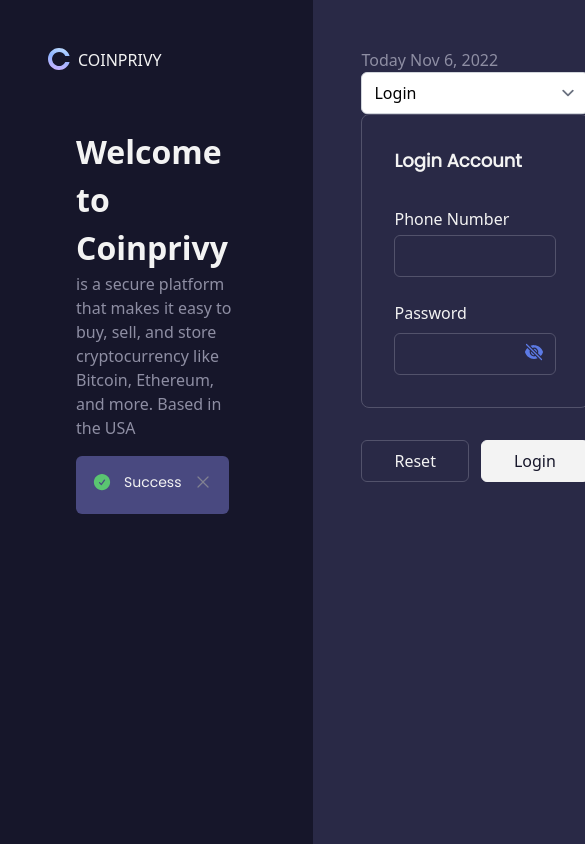
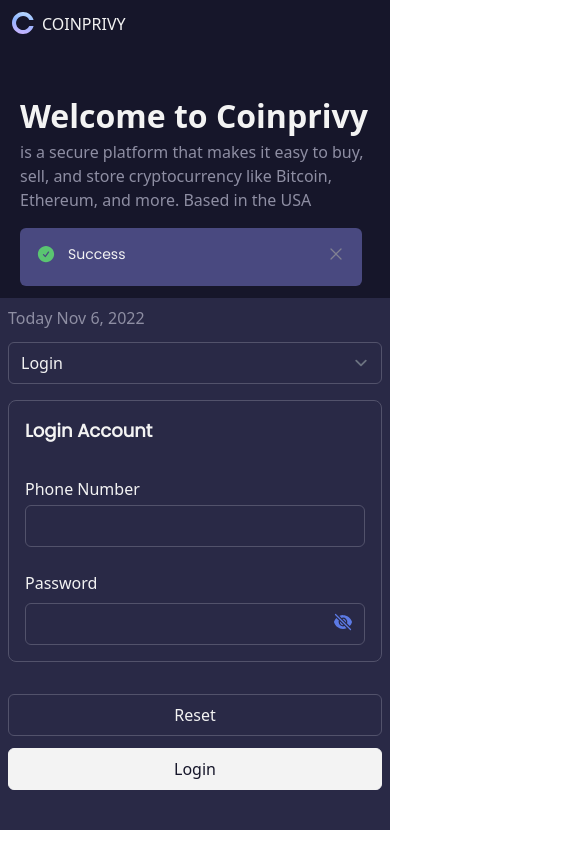
Before and after one commit to husenEF/next-simple-dekstop, a Next.js app: page /auth in a window 390 px wide. Shown: the top 844 px of the page, 585 px wide, since content can reach past the window. Built offline with nearby package versions, Linux system fonts and the light colour scheme.

Commit message:
finish implement layout and responsive

```diff
--- a/pages/auth/index.jsx
+++ b/pages/auth/index.jsx
@@ -1,11 +1,10 @@
 import { useEffect, useState } from 'react';
 
-import Logo from '../../src/components/Icons/Logo';
 import { formatDate } from '../../src/utils/format';
 import classNames from '../../src/utils/classNames';
 import LoginForm from '../../src/pages/auth/Login';
 import RegistrationForm from '../../src/pages/auth/Registration';
-import Alert from '../../src/components/Alert';
+import MainLayout from '../../src/components/Layout';
 
 const AuthPage = (props) => {
   const [tabs] = useState([
@@ -28,40 +27,31 @@
     if (activeTab === null) {
       setActive(tabs[0]);
     }
-  }, [activeTab, tabs]);
+  }, [activeTab]);
 
   return (
-    <div className="flex h-screen">
-      <div className="bg-bg-primary flex-1 max-w-xl p-12">
-        <h1 className="text-basic-primary flex">
-          <Logo className="mr-2" />
-          COINPRIVY
-        </h1>
-        <div className="mt-14 px-7">
-          <h2 className="text-basic-primary text-[32px] font-semibold">
-            Welcome to{'\r\n'}Coinprivy
-          </h2>
-          <p className="text-basic-secondary">
-            is a secure platform that makes it easy to buy, sell, and store
-            cryptocurrency like Bitcoin, Ethereum, and more. Based in the USA
-          </p>
-          <Alert className="mr-2" />
-        </div>
-      </div>
-      <div className="bg-bg-secondary flex-auto p-12">
+    <MainLayout>
       <h3 className="text-basic-secondary">
         Today {formatDate(new Date(), 'MMM d, yyyy')}
       </h3>
 
       <div className="tabs">
-          <div className="sm:hidden">
+        <div className="sm:hidden mt-3">
           <select
             id="tabs"
             name="tabs"
-              className="block w-full rounded-md border-gray-300 py-2 pl-3 pr-10 text-base focus:border-indigo-500 focus:outline-none focus:ring-indigo-500 sm:text-sm"
-              defaultValue={activeTab?.name}>
+            className="block mb-4 w-full rounded-md bg-transparent text-basic-primary border-basic-stroke py-2 pl-3 pr-10 text-base focus:border-indigo-500 focus:outline-none focus:ring-indigo-500 sm:text-sm"
+            defaultValue={activeTab?.name}
+            onChange={(e) => {
+              const tab = tabs.find((t) => t.id === e.target.value);
+              console.log({ tab });
+              handleTab(tab);
+            }}
+          >
             {tabs.map((tab) => (
-                <option key={tab.name}>{tab.name}</option>
+              <option key={tab.id} value={tab.id} className="bg-bg-thriary">
+                {tab.name}
+              </option>
             ))}
           </select>
         </div>
@@ -81,9 +71,7 @@
                       ? "before:left-0 before:content-[' '] before:absolute before:bottom-0 before:w-full before:h-[4px] before:bg-gradient-to-r before:from-accent-secondary before:to-accent-primary"
                       : '',
                   )}
-                    aria-current={
-                      activeTab?.id === tab.id ? 'page' : undefined
-                    }>
+                  aria-current={activeTab?.id === tab.id ? 'page' : undefined}>
                   {tab.name}
                 </button>
               ))}
@@ -95,8 +83,7 @@
           {activeTab?.id === 'registration' && <RegistrationForm />}
         </div>
       </div>
-      </div>
-    </div>
+    </MainLayout>
   );
 };
 
--- a/pages/auth/otp/index.jsx
+++ b/pages/auth/otp/index.jsx
@@ -1,5 +1,6 @@
 import Alert from '../../../src/components/Alert';
 import Logo from '../../../src/components/Icons/Logo';
+import MainLayout from '../../../src/components/Layout';
 import { useOtp } from '../../../src/hooks/useRegisters';
 import OtpForm from '../../../src/pages/auth/Otp';
 
@@ -7,6 +8,15 @@
 
 const OtpPage = () => {
   const { isError, error } = useOtp();
+  return (
+    <MainLayout>
+      <h3 className="text-basic-secondary">
+        Today {formatDate(new Date(), 'MMM d, yyyy')}
+      </h3>
+
+      <OtpForm />
+    </MainLayout>
+  );
   return (
     <div className="flex h-screen">
       <div className="bg-bg-primary flex-1 p-12">
--- a/pages/index.jsx
+++ b/pages/index.jsx
@@ -62,7 +62,7 @@
       </div>
       <div
         className={classNames(
-          'content relative rounded-lg p-8 z-10 mt-36 bg-bg-primary',
+          'content relative rounded-lg lg:p-8 p-3 z-10 mt-36 bg-bg-primary',
         )}>
         <h1 className="text-[32px] text-basic-primary font-semibold">
           Wong Fei Hung
@@ -71,14 +71,20 @@
           Level 1 - #SG769891
         </span>
         <div className="tabs mt-8">
-          <div className="sm:hidden">
+          <div className="sm:hidden mb-4">
             <select
               id="tabs"
               name="tabs"
-              className="block w-full rounded-md border-gray-300 py-2 pl-3 pr-10 text-base focus:border-indigo-500 focus:outline-none focus:ring-indigo-500 sm:text-sm"
+              onChange={(e) => {
+                const tab = tabs.find((t) => e.target.value === t.id);
+                handleTab(tab);
+              }}
+              className="block w-full rounded-md bg-transparent text-basic-primary border-gray-300 py-2 pl-3 pr-10 text-base focus:border-indigo-500 focus:outline-none focus:ring-indigo-500 sm:text-sm"
               defaultValue={activeTab?.name}>
               {tabs.map((tab) => (
-                <option key={tab.name}>{tab.name}</option>
+                <option key={tab.name} value={tab.id} className="bg-bg-thriary">
+                  {tab.name}
+                </option>
               ))}
             </select>
           </div>
--- a/src/components/Layout/box.jsx
+++ b/src/components/Layout/box.jsx
@@ -1,6 +1,6 @@
 const BoxBorder = ({ children }) => {
   return (
-    <div className="login-form border border-basic-stroke rounded-lg p-8">
+    <div className="border border-basic-stroke rounded-lg lg:p-8 p-4">
       {children}
     </div>
   );
--- a/src/components/Layout/index.jsx
+++ b/src/components/Layout/index.jsx
@@ -3,16 +3,19 @@
 import Logo from '../Icons/Logo';
 import Alert from '../Alert';
 import classNames from '../../utils/classNames';
+import Link from 'next/link';
 
 const MainLayout = ({ children, rightContainer }) => {
   return (
-    <div className="flex h-screen">
-      <div className="bg-bg-primary flex-1 max-w-xl p-12">
-        <h1 className="text-basic-primary flex">
-          <Logo className="mr-2" />
-          COINPRIVY
+    <div className="flex lg:flex-row flex-col lg:h-screen">
+      <div className="bg-bg-primary lg:p-12 p-3 lg:w-2/6 w-full">
+        <h1 className="">
+          <Link href="/" className="text-basic-primary flex">
+            <Logo className="mr-2" />
+            COINPRIVY
+          </Link>
         </h1>
-        <div className="mt-14 px-7">
+        <div className="mt-14 lg:px-7 px-2" >
           <h2 className="text-basic-primary text-[32px] font-semibold">
             Welcome to{'\r\n'}Coinprivy
           </h2>
@@ -25,7 +28,7 @@
       </div>
       <div
         className={classNames(
-          'bg-bg-secondary flex-auto p-12',
+          'bg-bg-secondary lg:w-4/6 lg:p-12 p-2 w-full pb-10',
           rightContainer,
         )}>
         {children}
--- a/src/pages/auth/Login.jsx
+++ b/src/pages/auth/Login.jsx
@@ -3,18 +3,21 @@
 
 import Input from '../../components/Input/input';
 import InputGroup from '../../components/Input/InputGroup';
+import BoxBorder from '../../components/Layout/box';
 
 const Login = () => {
   const [isShowPassword, togglePassword] = useState(false);
   return (
     <>
-      <div className="login-form border border-basic-stroke rounded-lg p-8">
+      <BoxBorder>
         <h2 className="text-basic-primary text-lg font-poppins font-semibold">
           Login Account
         </h2>
         <div class="grid grid-cols-1 gap-6 mt-8">
           <label class="block">
-            <span class="text-basic-primary font-[13px] mb-2">Phone Number</span>
+            <span class="text-basic-primary font-[13px] mb-2">
+              Phone Number
+            </span>
             <Input />
           </label>
           <label className="block">
@@ -33,15 +36,15 @@
             />
           </label>
         </div>
-      </div>
-      <div className="flex mt-8">
+      </BoxBorder>
+      <div className="flex mt-8 flex-col lg:flex-row">
         <button
           className="rounded-md border-basic-stroke border px-8 py-2 text-basic-primary"
           type="reset">
           Reset
         </button>
         <button
-          className="rounded-md ml-3 bg-basic-primary border-basic-primary border px-8 py-2 text-bg-primary"
+          className="rounded-md lg:ml-3 lg:mt-0 mt-3 bg-basic-primary border-basic-primary border px-8 py-2 text-bg-primary"
           type="button">
           Login
         </button>
--- a/src/pages/user/Education/index.jsx
+++ b/src/pages/user/Education/index.jsx
@@ -80,14 +80,14 @@
           />
         </label>
 
-        <div className="flex mt-8">
+        <div className="flex mt-8 lg:flex-row flex-col">
           <button
             className="rounded-md border-basic-stroke border px-8 py-2 text-basic-primary"
             type="reset">
             Discard
           </button>
           <button
-            className="rounded-md ml-3 bg-basic-primary border-basic-primary border px-8 py-2 text-bg-primary"
+            className="rounded-md lg:ml-3 lg:mt-0 mt-4  bg-basic-primary border-basic-primary border px-8 py-2 text-bg-primary"
             type="button">
             Add Education
           </button>
--- a/src/pages/user/Gallery/index.jsx
+++ b/src/pages/user/Gallery/index.jsx
@@ -32,7 +32,7 @@
           <PlusIcon className="w-5 h-5 text-accent-primary" />
         </button>
       </div>
-      <div className="gallery grid-cols-3 grid gap-4 relative">
+      <div className="gallery lg:grid-cols-3 grid-cols-2 grid gap-4 relative">
         {photos.map((photo) => (
           <div
             key={photo.id}
```
Also changed, not shown: src/pages/auth/Registration/view.jsx (+11 -6 lines), src/pages/user/Information/index.jsx (+10 -5 lines). Lines whose indentation alone changed are shown as unchanged.
